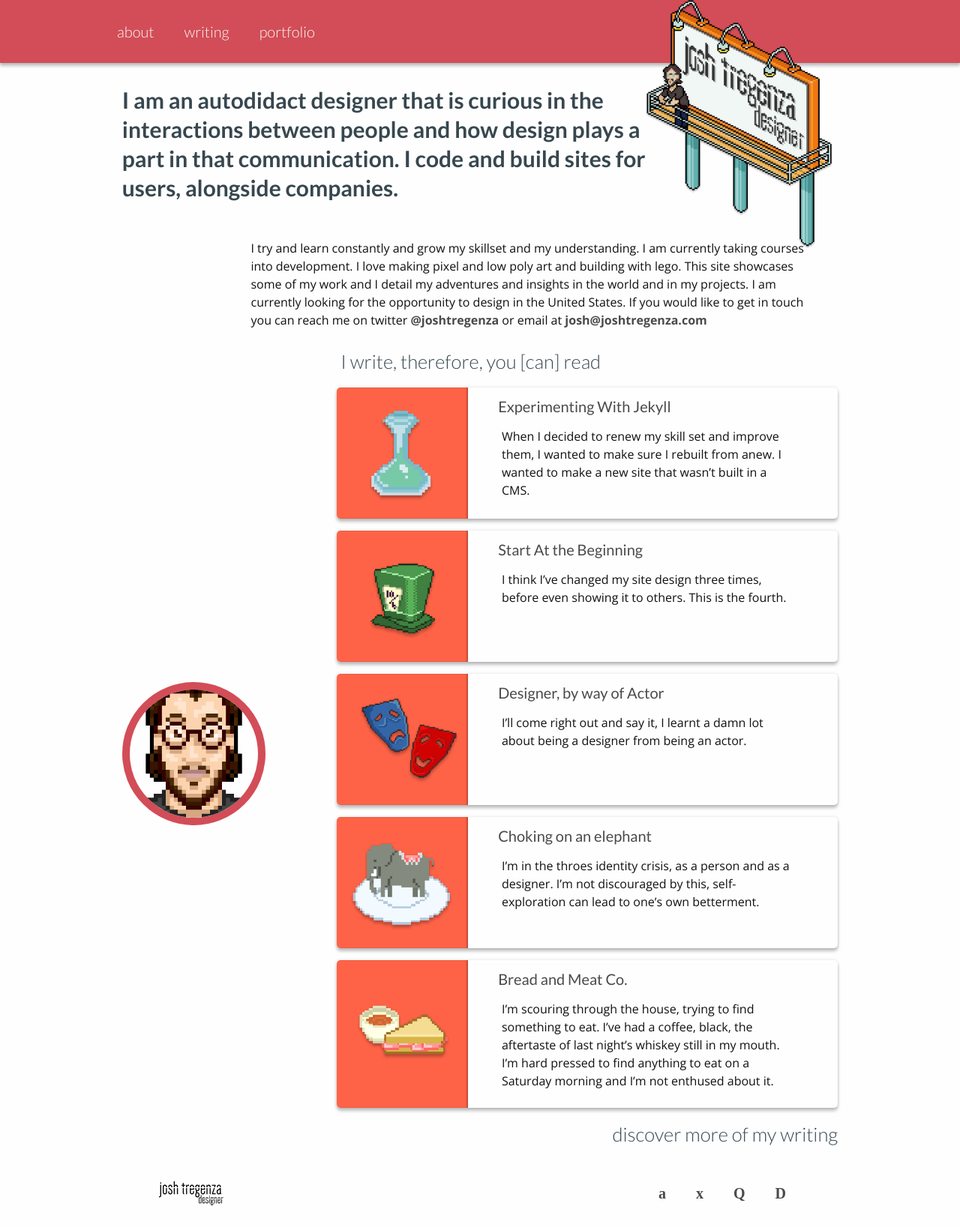
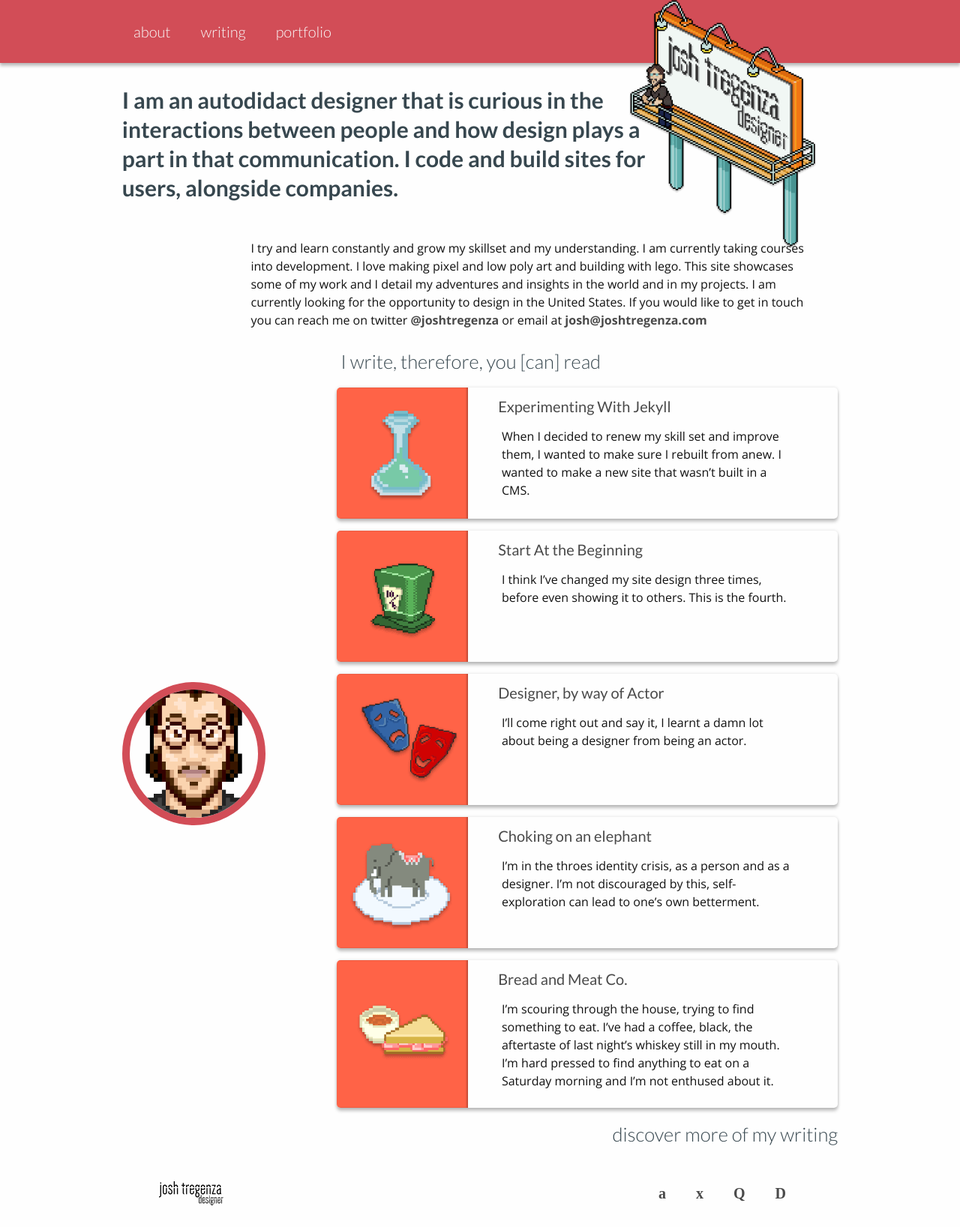
Before and after one commit to jtregenza/jtregenza.github.io, a Jekyll site: the page built from index.html, in a window 1280 px wide. Shown: the whole page at 75% size. Built offline with Jekyll 4.4.1, drawn with Linux system fonts in a browser that asks for light colours; some web fonts are replaced; the list of posts is cut into pages by our own code.

Commit message:
tweaking the site

```diff
--- a/_sass/_layout.scss
+++ b/_sass/_layout.scss
@@ -14,6 +14,12 @@ body{
 .site-header, body, footer {
     max-width: 100%;
     margin: 0 auto;
+}
+
+footer{
+    @include media-query($on-desk) {
+        max-width:61.250em;
+    }
 }
 
 .site-header {
@@ -156,7 +162,7 @@ a{
     flex-direction: column;
     @include media-query($on-desk) {
         flex-direction: row;
-        width:80%;
+        max-width:61.250em;
     }
     list-style-type: none;
     margin:0 auto;
```
